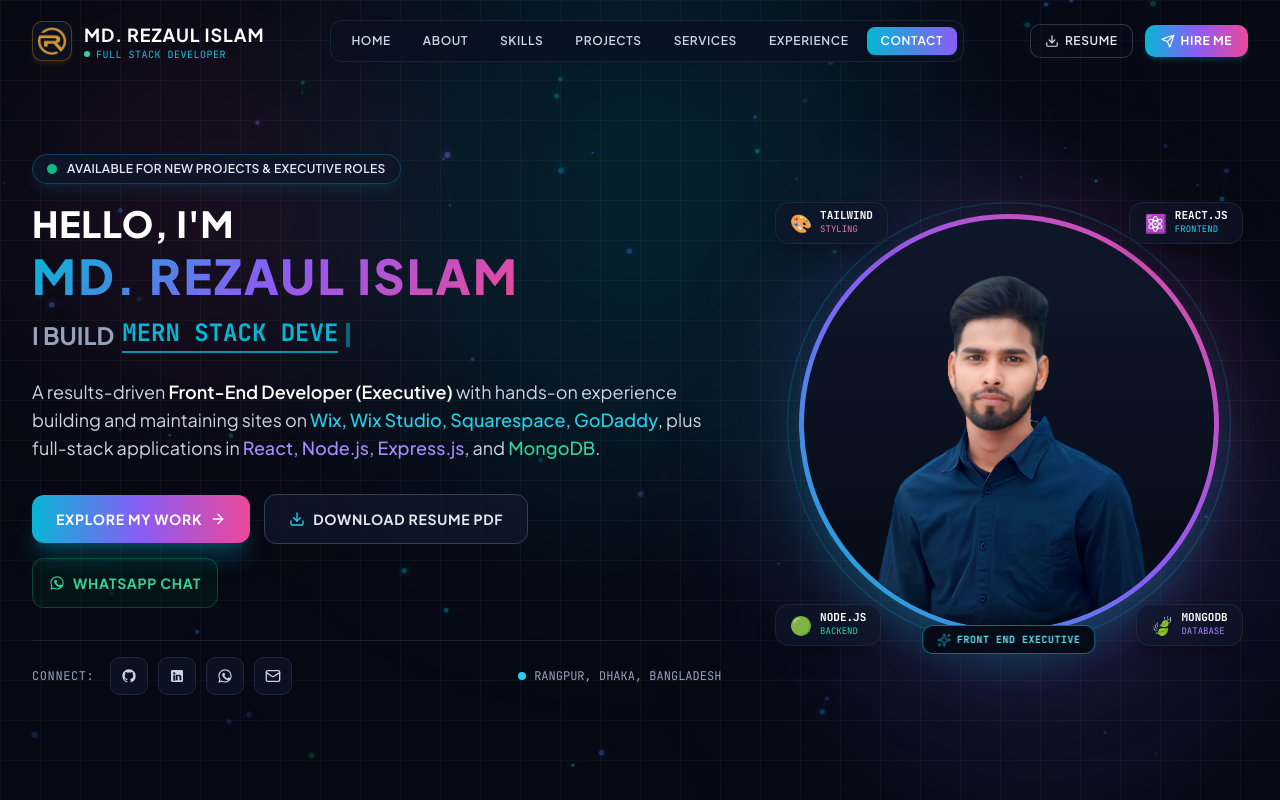
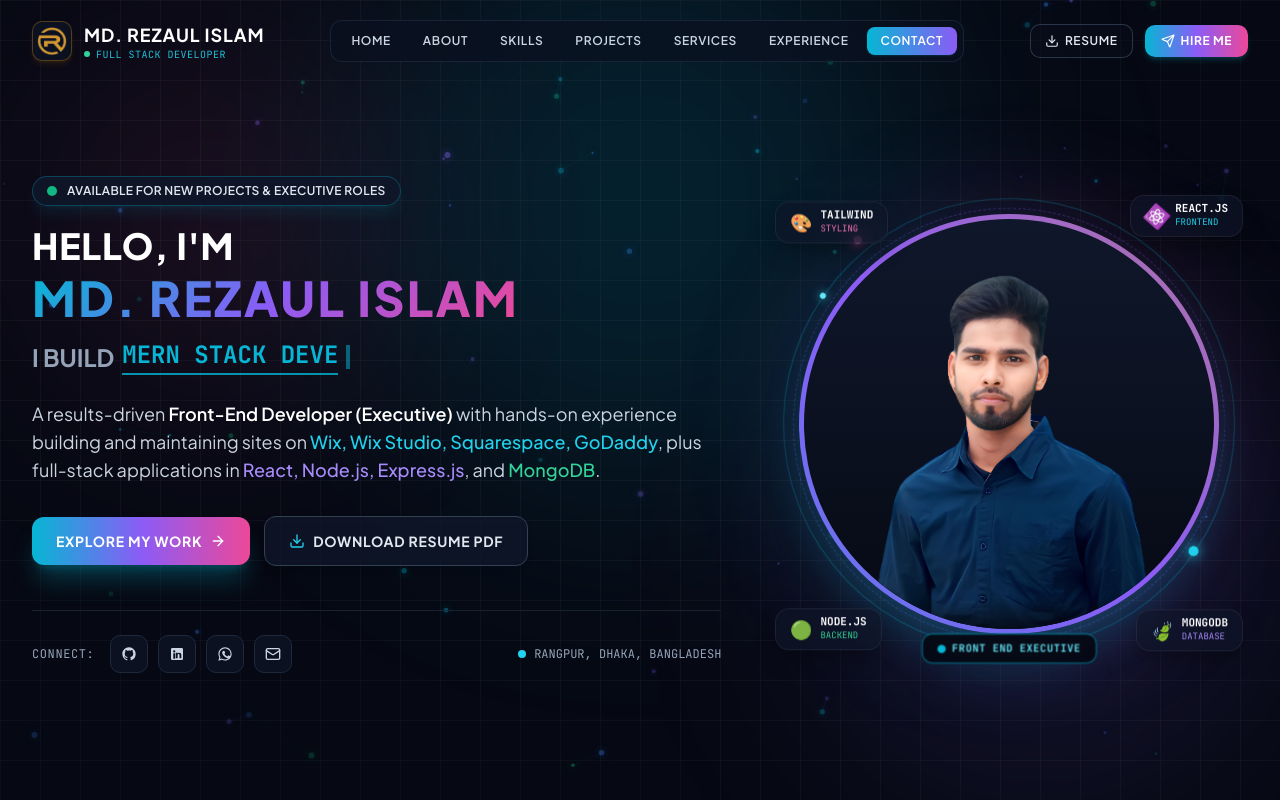
Before and after one commit to rezaulislam54/Updated-Portfolio, a React (Vite) app: page / in a window 1280 px wide. Shown: the top 800 px of the page. Built offline with nearby package versions, Linux system fonts and the light colour scheme.

Commit message:
feat: add interactive 3D hero avatar animations, streamlined buttons, and single-line desktop footer navigation

```diff
--- a/src/components/Hero.jsx
+++ b/src/components/Hero.jsx
@@ -1,4 +1,4 @@
-import React, { useState, useEffect } from 'react';
+import React, { useState, useEffect, useRef } from 'react';
 import {
   ArrowRight,
   Download,
@@ -14,6 +14,23 @@
   const [currentRoleIndex, setCurrentRoleIndex] = useState(0);
   const [displayedText, setDisplayedText] = useState('');
   const [isDeleting, setIsDeleting] = useState(false);
+
+  // Interactive 3D Parallax Tilt state
+  const [tilt, setTilt] = useState({ x: 0, y: 0 });
+  const [isHovered, setIsHovered] = useState(false);
+
+  const handleMouseMove = (e) => {
+    const rect = e.currentTarget.getBoundingClientRect();
+    const x = (e.clientX - rect.left) / rect.width - 0.5;
+    const y = (e.clientY - rect.top) / rect.height - 0.5;
+    setTilt({ x: x * 14, y: -y * 14 });
+    setIsHovered(true);
+  };
+
+  const handleMouseLeave = () => {
+    setTilt({ x: 0, y: 0 });
+    setIsHovered(false);
+  };
 
   useEffect(() => {
     const currentRole = personalInfo.roles[currentRoleIndex];
@@ -54,26 +71,44 @@
         <div className="grid grid-cols-1 lg:grid-cols-12 gap-8 lg:gap-12 items-center">
 
           {/* Hero Image Avatar (ORDER 1 on Mobile, ORDER 2 on Desktop) */}
-          <div className="order-1 lg:order-2 lg:col-span-5 flex items-center justify-center relative py-4 sm:py-6">
+          <div
+            className="order-1 lg:order-2 lg:col-span-5 flex items-center justify-center relative py-4 sm:py-6 cursor-pointer select-none"
+            onMouseMove={handleMouseMove}
+            onMouseLeave={handleMouseLeave}
+          >
 
-            {/* Rigid Fixed-Size Square Container - Larger on Desktop (420px) */}
-            <div className="relative w-[270px] h-[270px] sm:w-[340px] sm:h-[340px] lg:w-[420px] lg:h-[420px] flex items-center justify-center flex-shrink-0">
+            {/* Rigid Container with Dynamic 3D Perspective Tilt */}
+            <div
+              className="relative w-[270px] h-[270px] sm:w-[340px] sm:h-[340px] lg:w-[420px] lg:h-[420px] flex items-center justify-center flex-shrink-0 transition-transform duration-300 ease-out"
+              style={{
+                transform: `perspective(1000px) rotateY(${tilt.x}deg) rotateX(${tilt.y}deg) scale3d(${isHovered ? 1.02 : 1}, ${isHovered ? 1.02 : 1}, 1)`,
+                transformStyle: 'preserve-3d',
+              }}
+            >
 
-              {/* Outer Ambient Glow */}
-              <div className="absolute inset-0 rounded-full bg-gradient-to-tr from-cyan-500/25 via-violet-500/25 to-pink-500/25 blur-3xl pointer-events-none" />
+              {/* Outer Ambient Glow Pulsing */}
+              <div className="absolute inset-0 rounded-full bg-gradient-to-tr from-cyan-500/25 via-violet-500/25 to-pink-500/25 blur-3xl pointer-events-none animate-pulse-slow" />
 
-              {/* Orbiting Ring */}
-              <div className="absolute -inset-3 rounded-full border border-cyan-500/30 animate-spin-slow pointer-events-none" />
+              {/* Layer 1: Outer Clockwise Orbiting Neon Ring with glowing celestial node */}
+              <div className="absolute -inset-4 rounded-full border border-cyan-500/30 animate-spin-slow pointer-events-none">
+                <div className="w-2.5 h-2.5 rounded-full bg-cyan-400 shadow-[0_0_12px_#22d3ee] absolute -top-1 left-1/2 -translate-x-1/2"></div>
+                <div className="w-1.5 h-1.5 rounded-full bg-cyan-300 shadow-[0_0_8px_#22d3ee] absolute -bottom-1 left-1/2 -translate-x-1/2"></div>
+              </div>
 
-              {/* Main Pure Circular Avatar Card */}
-              <div className="relative w-full h-full rounded-full p-[4px] sm:p-[5px] bg-gradient-to-tr from-brand-cyan via-brand-violet to-brand-pink shadow-2xl shadow-cyan-500/30">
+              {/* Layer 2: Middle Counter-Rotating Dashed Violet Ring with glowing node */}
+              <div className="absolute -inset-1.5 rounded-full border border-dashed border-violet-500/30 animate-spin-reverse pointer-events-none">
+                <div className="w-2 h-2 rounded-full bg-pink-400 shadow-[0_0_10px_#ec4899] absolute top-1/4 -right-1"></div>
+              </div>
+
+              {/* Main Pure Circular Avatar Card with Live Gradient Shift */}
+              <div className="relative w-full h-full rounded-full p-[4px] sm:p-[5px] bg-gradient-to-tr from-brand-cyan via-brand-violet via-brand-pink to-brand-amber bg-[length:300%_300%] animate-gradient-shift shadow-2xl shadow-cyan-500/30 hover:shadow-cyan-500/50 transition-shadow duration-300">
                 <div className="w-full h-full rounded-full overflow-hidden bg-gradient-to-b from-slate-900 via-dark-900 to-dark-950 flex items-center justify-center relative">
 
-                  {/* Transparent Portrait */}
+                  {/* Transparent Portrait Photo */}
                   <img
                     src="/images/hero-photo.png"
                     alt={personalInfo.name}
-                    className="w-full h-full object-cover object-top"
+                    className="w-full h-full object-cover object-top filter brightness-105 contrast-105"
                   />
 
                   {/* Subtle bottom shadow overlay */}
@@ -81,11 +116,14 @@
                 </div>
               </div>
 
-              {/* 4 Floating Badges - Clean 4-Corner Anchoring with ZERO OVERLAP */}
+              {/* 4 Interactive Floating Tech Badges with Micro-Physics */}
 
               {/* 1. React.js (Top-Right Corner) */}
-              <div className="absolute -top-2 sm:-top-3 -right-2 sm:-right-4 lg:-right-6 z-20 px-3 sm:px-3.5 py-1 sm:py-1.5 rounded-[12px] glass-card flex items-center gap-1.5 sm:gap-2 border border-cyan-500/50 shadow-xl shadow-cyan-500/25 bg-dark-900/90 backdrop-blur-md">
-                <span className="text-base sm:text-lg">⚛️</span>
+              <div
+                className="absolute -top-2 sm:-top-3 -right-2 sm:-right-4 lg:-right-6 z-20 px-3 sm:px-3.5 py-1 sm:py-1.5 rounded-[12px] glass-card flex items-center gap-1.5 sm:gap-2 border border-cyan-500/50 shadow-xl shadow-cyan-500/25 bg-dark-900/90 backdrop-blur-md animate-float hover:scale-110 hover:border-cyan-400 hover:shadow-cyan-400/50 transition-all duration-200"
+                style={{ transform: `translateZ(30px)` }}
+              >
+                <span className="text-base sm:text-lg animate-spin" style={{ animationDuration: '8s' }}>⚛️</span>
                 <div>
                   <div className="text-[10px] sm:text-[11px] font-bold text-white leading-tight uppercase font-mono">React.js</div>
                   <div className="text-[8px] sm:text-[9px] text-cyan-400 font-mono uppercase">Frontend</div>
@@ -93,7 +131,10 @@
               </div>
 
               {/* 2. Tailwind CSS (Top-Left Corner) */}
-              <div className="absolute -top-2 sm:-top-3 -left-2 sm:-left-4 lg:-left-6 z-20 px-3 sm:px-3.5 py-1 sm:py-1.5 rounded-[12px] glass-card flex items-center gap-1.5 sm:gap-2 border border-pink-500/50 shadow-xl shadow-pink-500/25 bg-dark-900/90 backdrop-blur-md">
+              <div
+                className="absolute -top-2 sm:-top-3 -left-2 sm:-left-4 lg:-left-6 z-20 px-3 sm:px-3.5 py-1 sm:py-1.5 rounded-[12px] glass-card flex items-center gap-1.5 sm:gap-2 border border-pink-500/50 shadow-xl shadow-pink-500/25 bg-dark-900/90 backdrop-blur-md animate-float-delayed hover:scale-110 hover:border-pink-400 hover:shadow-pink-400/50 transition-all duration-200"
+                style={{ transform: `translateZ(30px)` }}
+              >
                 <span className="text-base sm:text-lg">🎨</span>
                 <div>
                   <div className="text-[10px] sm:text-[11px] font-bold text-white leading-tight uppercase font-mono">Tailwind</div>
@@ -102,7 +143,10 @@
               </div>
 
               {/* 3. Node.js (Bottom-Left Corner) */}
-              <div className="absolute -bottom-2 sm:-bottom-3 -left-2 sm:-left-4 lg:-left-6 z-20 px-3 sm:px-3.5 py-1 sm:py-1.5 rounded-[12px] glass-card flex items-center gap-1.5 sm:gap-2 border border-emerald-500/50 shadow-xl shadow-emerald-500/25 bg-dark-900/90 backdrop-blur-md">
+              <div
+                className="absolute -bottom-2 sm:-bottom-3 -left-2 sm:-left-4 lg:-left-6 z-20 px-3 sm:px-3.5 py-1 sm:py-1.5 rounded-[12px] glass-card flex items-center gap-1.5 sm:gap-2 border border-emerald-500/50 shadow-xl shadow-emerald-500/25 bg-dark-900/90 backdrop-blur-md animate-float-reverse hover:scale-110 hover:border-emerald-400 hover:shadow-emerald-400/50 transition-all duration-200"
+                style={{ transform: `translateZ(30px)` }}
+              >
                 <span className="text-base sm:text-lg">🟢</span>
                 <div>
                   <div className="text-[10px] sm:text-[11px] font-bold text-white leading-tight uppercase font-mono">Node.js</div>
@@ -111,7 +155,10 @@
               </div>
 
               {/* 4. MongoDB (Bottom-Right Corner) */}
-              <div className="absolute -bottom-2 sm:-bottom-3 -right-2 sm:-right-4 lg:-right-6 z-20 px-3 sm:px-3.5 py-1 sm:py-1.5 rounded-[12px] glass-card flex items-center gap-1.5 sm:gap-2 border border-violet-500/50 shadow-xl shadow-violet-500/25 bg-dark-900/90 backdrop-blur-md">
+              <div
+                className="absolute -bottom-2 sm:-bottom-3 -right-2 sm:-right-4 lg:-right-6 z-20 px-3 sm:px-3.5 py-1 sm:py-1.5 rounded-[12px] glass-card flex items-center gap-1.5 sm:gap-2 border border-violet-500/50 shadow-xl shadow-violet-500/25 bg-dark-900/90 backdrop-blur-md animate-float-slow hover:scale-110 hover:border-violet-400 hover:shadow-violet-400/50 transition-all duration-200"
+                style={{ transform: `translateZ(30px)` }}
+              >
                 <span className="text-base sm:text-lg">🍃</span>
                 <div>
                   <div className="text-[10px] sm:text-[11px] font-bold text-white leading-tight uppercase font-mono">MongoDB</div>
@@ -119,9 +166,15 @@
                 </div>
               </div>
 
-              {/* Center-Bottom Role Badge */}
-              <div className="absolute -bottom-4 sm:-bottom-5 left-1/2 -translate-x-1/2 z-30 px-3 sm:px-3.5 py-1 sm:py-1.5 rounded-[10px] bg-dark-950/95 border border-cyan-500/60 backdrop-blur-md shadow-2xl shadow-cyan-500/30 flex items-center gap-1.5 whitespace-nowrap">
-                <Sparkles className="w-3 sm:w-3.5 h-3 sm:h-3.5 text-cyan-400 animate-pulse" />
+              {/* Center-Bottom Role Badge with Interactive Status Indicator */}
+              <div
+                className="absolute -bottom-4 sm:-bottom-5 left-1/2 -translate-x-1/2 z-30 px-3.5 py-1.5 rounded-[10px] bg-dark-950/95 border border-cyan-500/60 backdrop-blur-md shadow-2xl shadow-cyan-500/30 flex items-center gap-1.5 whitespace-nowrap hover:border-cyan-400 hover:scale-105 transition-all"
+                style={{ transform: `translateX(-50%) translateZ(40px)` }}
+              >
+                <span className="relative flex h-2 w-2">
+                  <span className="animate-ping absolute inline-flex h-full w-full rounded-full bg-cyan-400 opacity-75"></span>
+                  <span className="relative inline-flex rounded-full h-2 w-2 bg-cyan-500"></span>
+                </span>
                 <span className="text-[9px] sm:text-[10px] font-mono font-bold tracking-wider text-cyan-300 uppercase">
                   FRONT END EXECUTIVE
                 </span>
@@ -170,10 +223,10 @@
             </p>
 
             {/* CTA Action Buttons */}
-            <div className="flex flex-wrap items-center gap-3 sm:gap-3.5 mb-6 sm:mb-8 w-full sm:w-auto">
+            <div className="flex flex-wrap items-center gap-3.5 mb-8 sm:mb-11 w-full sm:w-auto">
               <a
                 href="#projects"
-                className="px-5 sm:px-6 py-3 sm:py-3.5 rounded-[12px] font-bold text-xs sm:text-sm uppercase tracking-wider text-white bg-gradient-to-r from-brand-cyan via-brand-violet to-brand-pink hover:opacity-95 shadow-xl shadow-brand-cyan/25 transition-all transform hover:-translate-y-0.5 flex items-center justify-center gap-2 group w-full sm:w-auto"
+                className="px-6 py-3.5 rounded-[12px] font-bold text-xs sm:text-sm uppercase tracking-wider text-white bg-gradient-to-r from-brand-cyan via-brand-violet to-brand-pink hover:opacity-95 shadow-xl shadow-brand-cyan/25 transition-all transform hover:-translate-y-0.5 flex items-center justify-center gap-2 group w-full sm:w-auto"
               >
                 <span>EXPLORE MY WORK</span>
                 <ArrowRight className="w-4 h-4 transition-transform group-hover:translate-x-1" />
@@ -187,25 +240,15 @@
                     onOpenResume();
                   }
                 }}
-                className="px-5 sm:px-6 py-3 sm:py-3.5 rounded-[12px] font-bold text-xs sm:text-sm uppercase tracking-wider text-slate-200 border border-slate-700 bg-slate-900/80 hover:bg-slate-800 hover:text-brand-cyan hover:border-brand-cyan/50 transition-all flex items-center justify-center gap-2 w-full sm:w-auto group"
+                className="px-6 py-3.5 rounded-[12px] font-bold text-xs sm:text-sm uppercase tracking-wider text-slate-200 border border-slate-700 bg-slate-900/80 hover:bg-slate-800 hover:text-brand-cyan hover:border-brand-cyan/50 transition-all flex items-center justify-center gap-2 w-full sm:w-auto group shadow-md"
               >
                 <Download className="w-4 h-4 text-cyan-400 group-hover:scale-110 transition-transform" />
                 <span>DOWNLOAD RESUME PDF</span>
               </a>
-
-              <a
-                href="https://wa.me/8801826847480"
-                target="_blank"
-                rel="noreferrer"
-                className="px-4 py-3 sm:py-3.5 rounded-[12px] font-bold text-xs sm:text-sm uppercase tracking-wider text-emerald-400 border border-emerald-500/30 bg-emerald-950/30 hover:bg-emerald-950/60 transition-all flex items-center justify-center gap-2 w-full sm:w-auto"
-              >
-                <WhatsappIcon className="w-4 h-4" />
-                <span>WHATSAPP CHAT</span>
-              </a>
             </div>
 
             {/* Social Icons Bar & Quick Contacts */}
-            <div className="flex flex-wrap items-center gap-3 sm:gap-4 pt-4 border-t border-slate-800/80 w-full">
+            <div className="flex flex-wrap items-center gap-3 sm:gap-4 pt-5 sm:pt-6 border-t border-slate-800/80 w-full">
               <span className="text-[11px] sm:text-xs font-mono text-slate-400 uppercase tracking-wider">CONNECT:</span>
               <div className="flex items-center gap-2.5">
                 <a
```
Also changed, not shown: src/components/Footer.jsx (+13 -13 lines), tailwind.config.js (+17 -5 lines).
